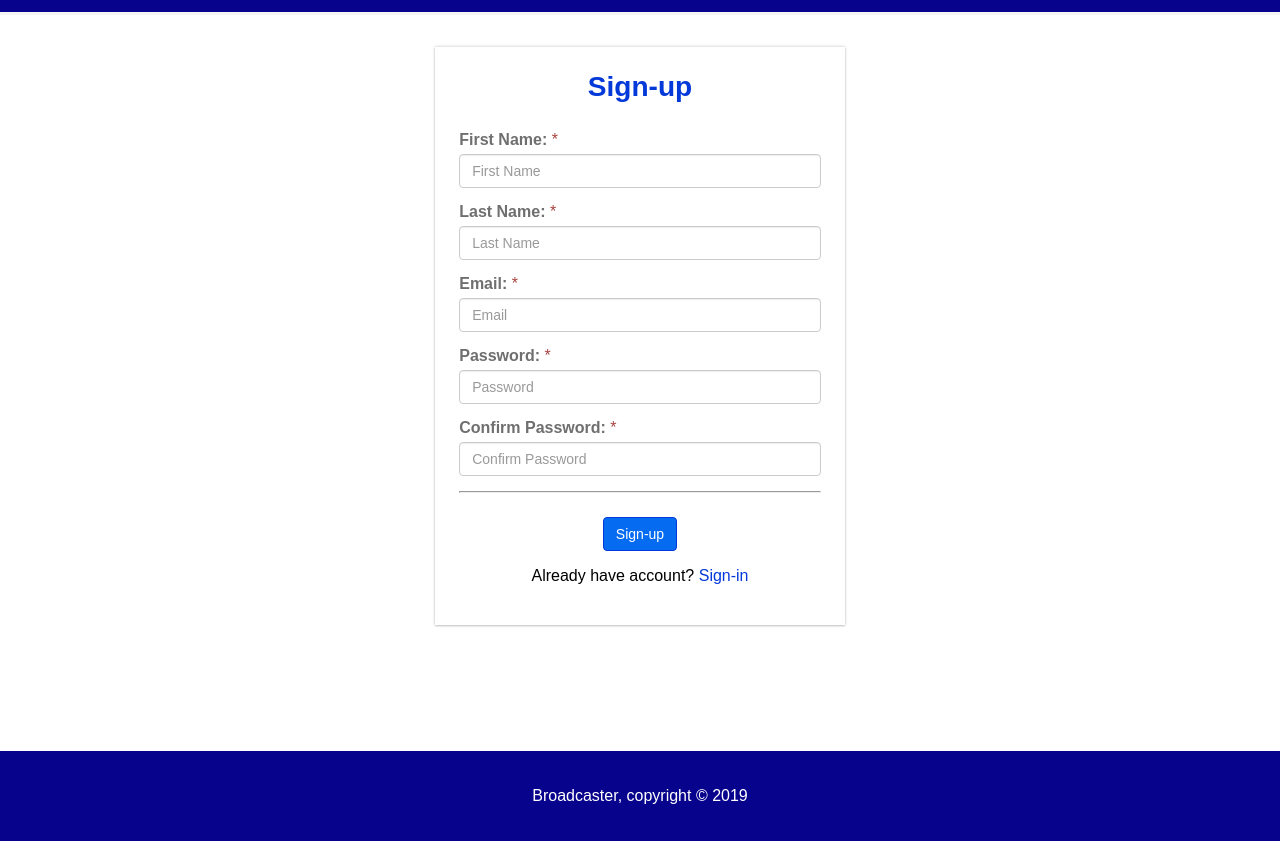
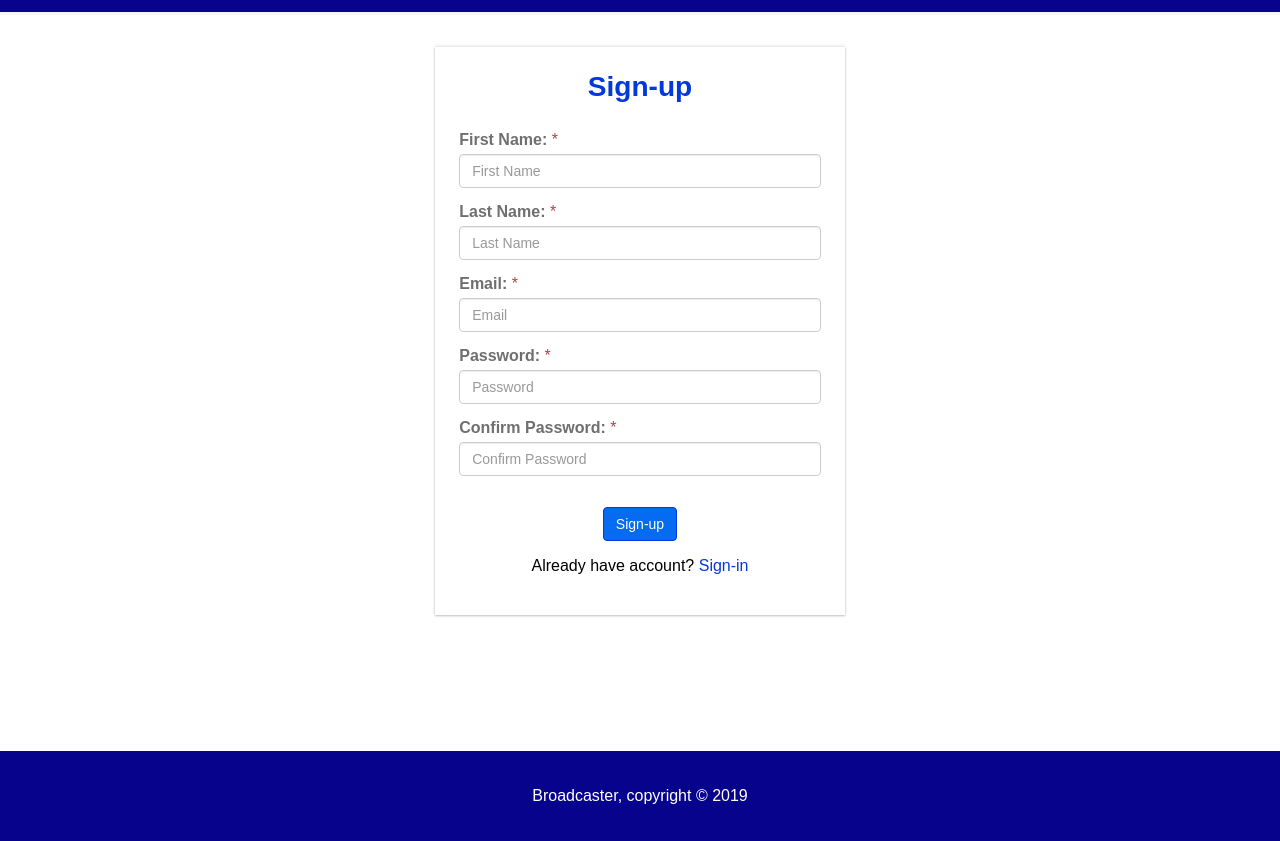
Before and after one commit to Elvis-rugamba/broadcaster, a website: page UI/sign-up.html in a window 1280 px wide. Shown: the part 88-929 px from the top of the page. Drawn offline with Linux system fonts and the light colour scheme.

Commit message:
Update sign-up.html

```diff
--- a/UI/sign-up.html
+++ b/UI/sign-up.html
@@ -27,7 +27,7 @@
             <div class="form-grids row widget-shadow">
                 <div class="form-title"><h3 class="text-primary-dark">Sign-up</h3></div>
                 <div class="form-body">
-                    <form class="" method="" action="">
+                    <form class="" method="" action="" action="user-profile.html">
                         <div class="form-group">
                             <label for="firstname">First Name: </label><span class="text-danger"> *</span>
                             <input type="text" class="form-control" id="firstname" name="firstname" placeholder="First Name" value="" required>
@@ -48,8 +48,6 @@
                             <label for="password2">Confirm Password: </label><span class="text-danger"> *</span>
                             <input type="password" class="form-control" id="password2" name="password2" placeholder="Confirm Password" value="" required>
                         </div>
-
-                        <hr>
                         <div class="form-footer">
                             <button type="submit" name="submit" class="btn btn-primary">Sign-up</button>
                             <div class="text-dark">Already have account? <span><a href="sign-in.html" class="text-primary-dark">Sign-in</a></span></div>
```
